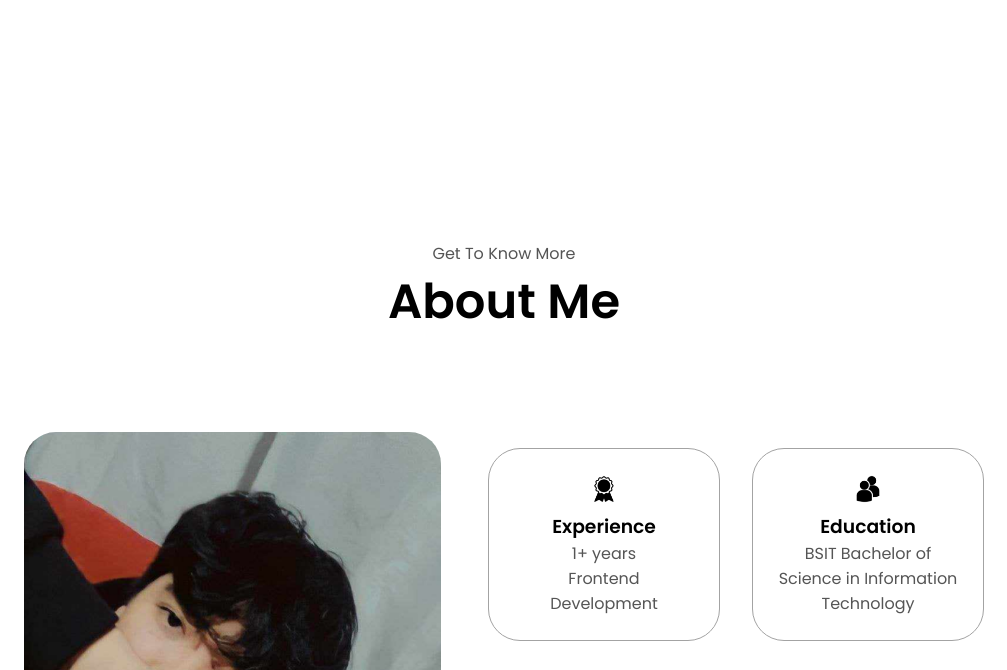
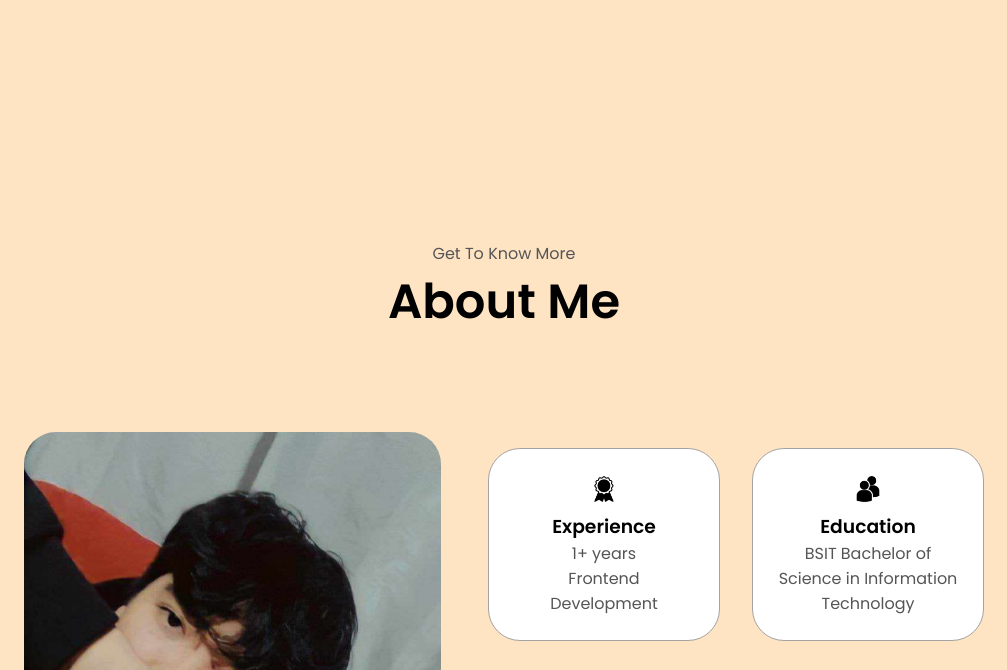
Before and after one commit to Ryotaa20/NIKO.IO, a plain HTML site: page index.html in a window 1280 px wide. Shown: the part 687-1357 px from the top of the page, without its empty margins (136-1143 px from the left). Drawn offline with Linux system fonts and the light colour scheme.

Commit message:
Update style.css

```diff
--- a/style.css
+++ b/style.css
@@ -9,7 +9,7 @@
 
 body {
   font-family: "Poppins", sans-serif;
-   background-color: #bisque;
+   background-color: bisque;
 }
 
 html {
```
